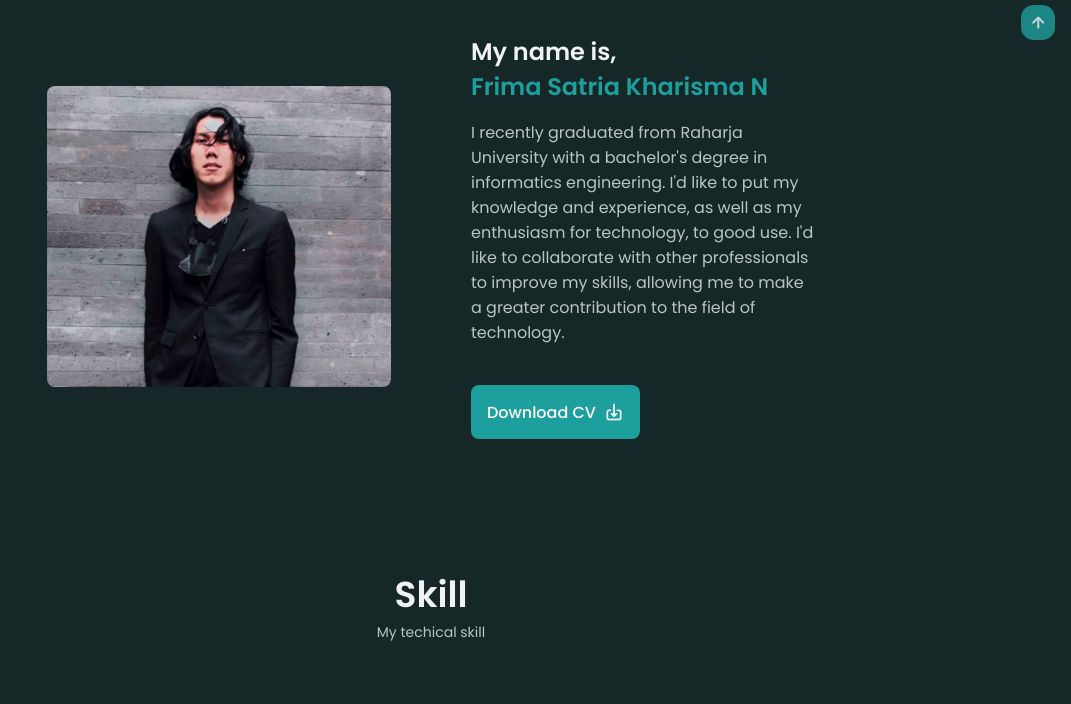
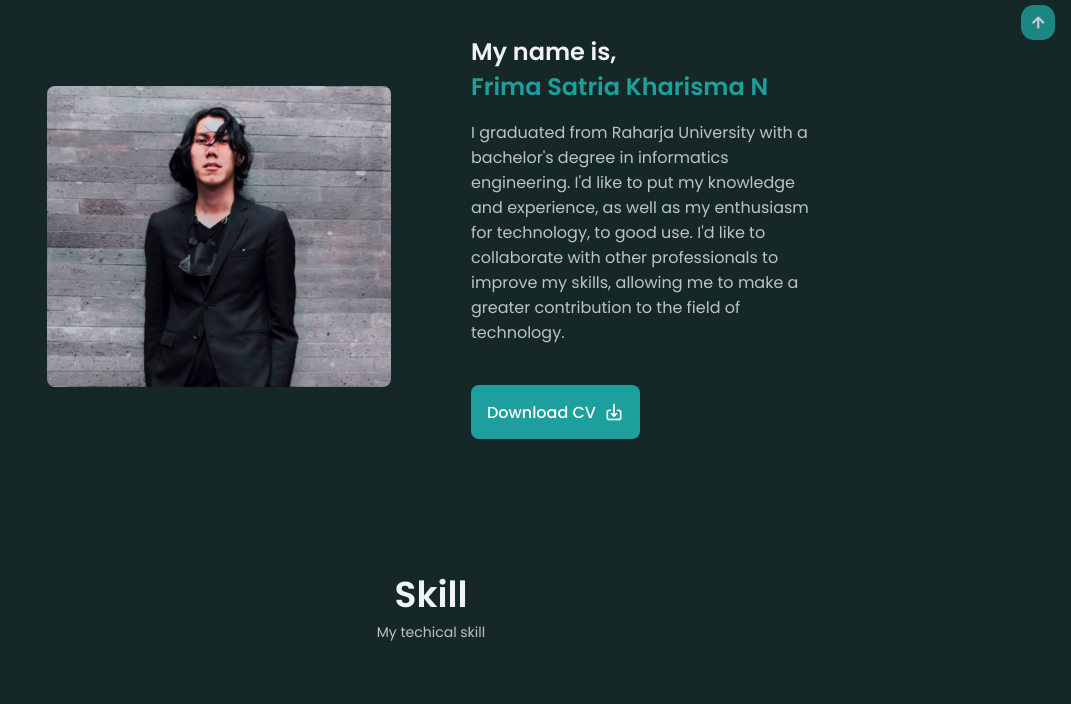
Before and after one commit to FrimaSkn/frimaskn.github.io, a plain HTML site: page index.html in a window 1280 px wide. Shown: the part 920-1624 px from the top of the page, without its empty margins (209-1280 px from the left). Drawn offline with nearby package versions, Linux system fonts and the light colour scheme.

Commit message:
edit about

```diff
--- a/index.html
+++ b/index.html
@@ -141,7 +141,7 @@
 
                     <div class="about__data">
                         <h2 class="about__name">My name is,<br><span class="about__name-color">Frima Satria Kharisma N</span></h2>
-                        <p class="about_description mt_1">I recently graduated from Raharja University with a bachelor's degree in informatics engineering.
+                        <p class="about_description mt_1">I graduated from Raharja University with a bachelor's degree in informatics engineering.
                             I'd like to put my knowledge and experience, as well as my enthusiasm for technology, to good use.
                             I'd like to collaborate with other professionals to improve my skills,
                             allowing me to make a greater contribution to the field of technology.</p>
```
